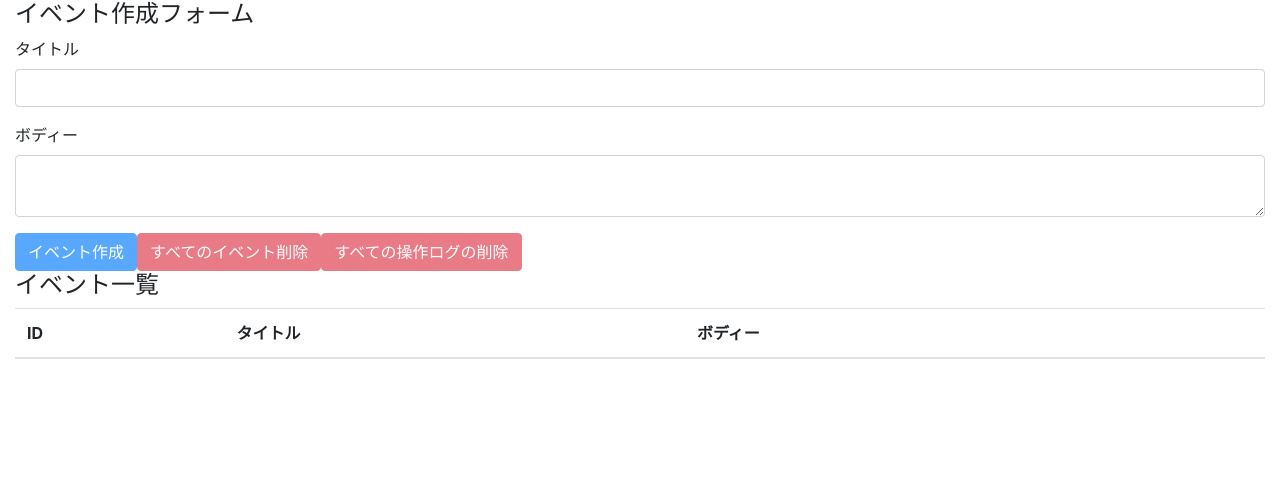
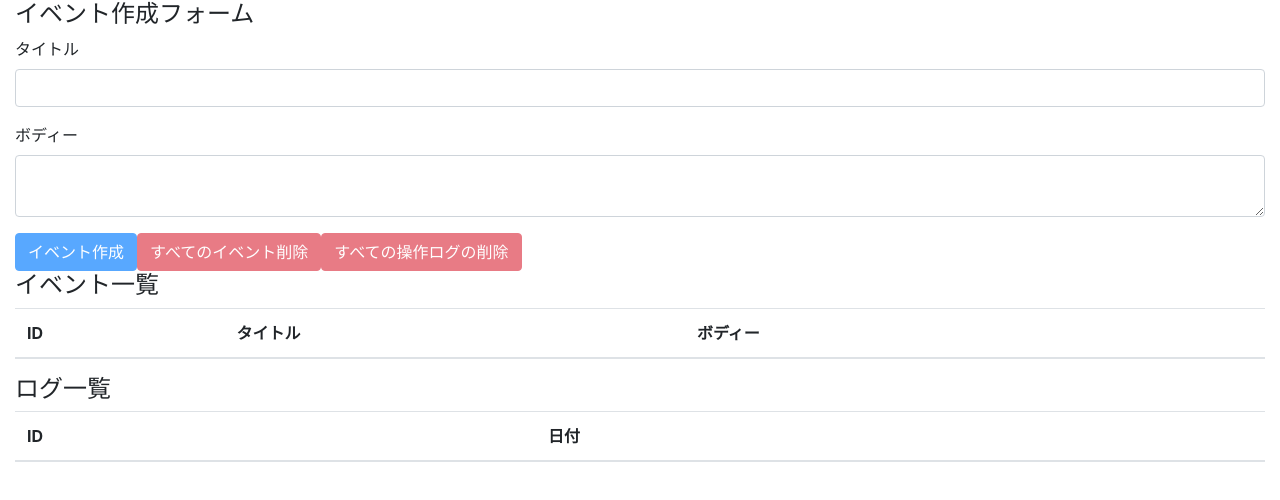
Before and after one commit to mahiro72/react-hooks_practice, a React (Create React App) app in the folder react-hooks-101/: page / in a window 1280 px wide. Shown: the top 500 px of the page. Built offline with nearby package versions, Linux system fonts and the light colour scheme.

Commit message:
lesson 30

```diff
--- a/react-hooks-101/src/App.js
+++ b/react-hooks-101/src/App.js
@@ -4,6 +4,7 @@ import reducer from './reducers'
 
 import EventForm from './components/EventForm';
 import Events from './components/Events';
+import Logs from './components/Logs';
 
 import AppContext from './contexts/AppContext';
 
@@ -24,6 +25,7 @@ const App = (props)=>{
       <div className="container-fluid">
         <EventForm/>
         <Events />
+        <Logs />
       </div>
     </AppContext.Provider>
 
--- /dev/null
+++ b/react-hooks-101/src/components/Log.js
@@ -0,0 +1,12 @@
+import React from 'react'
+
+const Log = ({data}) => {
+    return (
+        <tr>
+            <td>{data.description}</td>
+            <td>{data.date}</td>
+        </tr>
+    )
+}
+
+export default Log
--- /dev/null
+++ b/react-hooks-101/src/components/Logs.js
@@ -0,0 +1,34 @@
+import React,{useContext} from 'react'
+
+import AppContext from '../contexts/AppContext'
+import Log from './Log';
+
+
+const Logs = () => {
+    const {state} = useContext(AppContext);
+
+    return (
+        <>
+            <h4>ログ一覧</h4>
+            <table className="table table-hover">
+                <thead>
+                    <tr>
+                        <th>ID</th>
+                        <th>日付</th>
+
+                    </tr>
+
+                </thead>
+
+                <tbody>
+                    {state.logs.map((data,index)=>
+                        (<Log data={data} key={index} />)
+                    )}
+                </tbody>
+
+            </table>
+        </>
+    )
+}
+
+export default Logs
```
